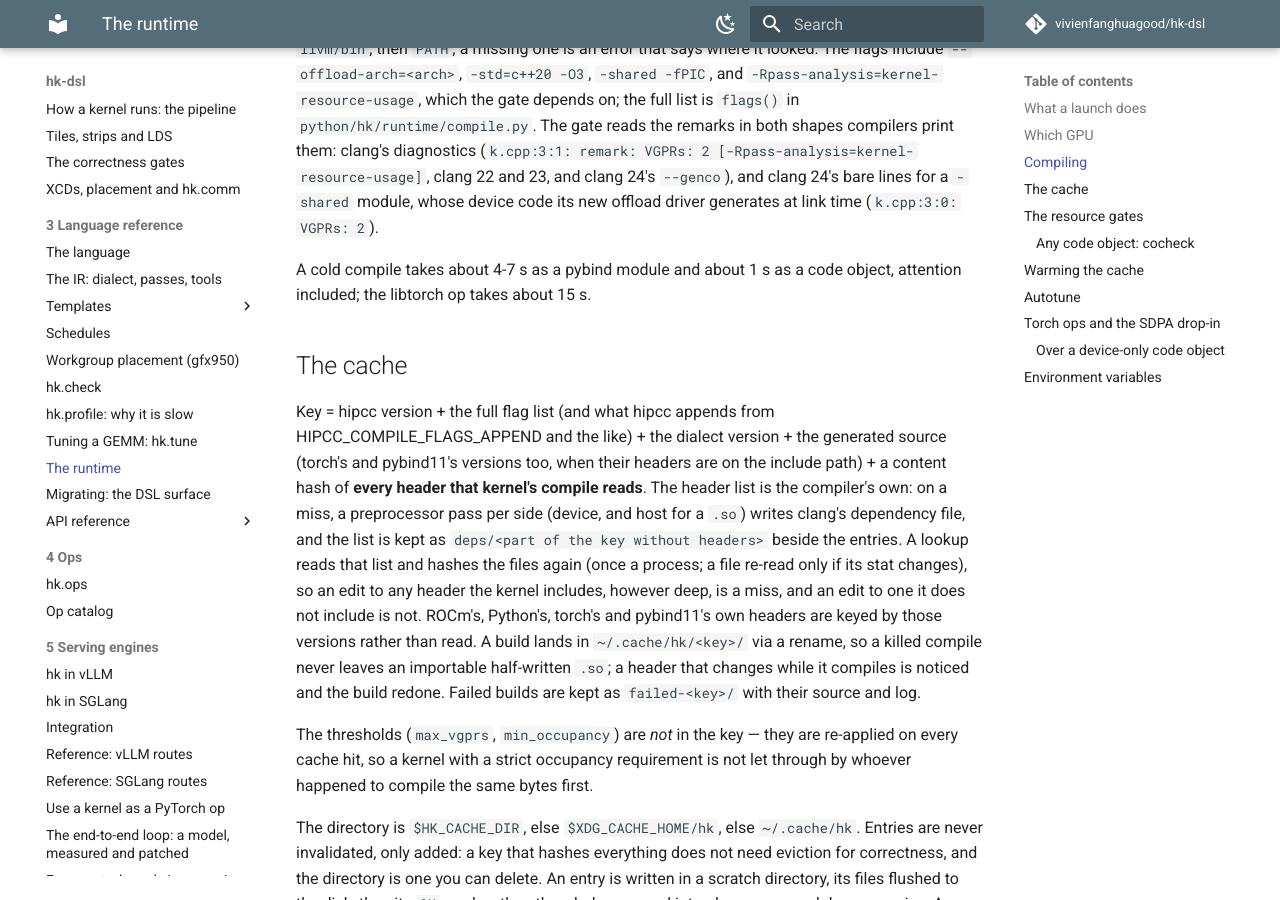
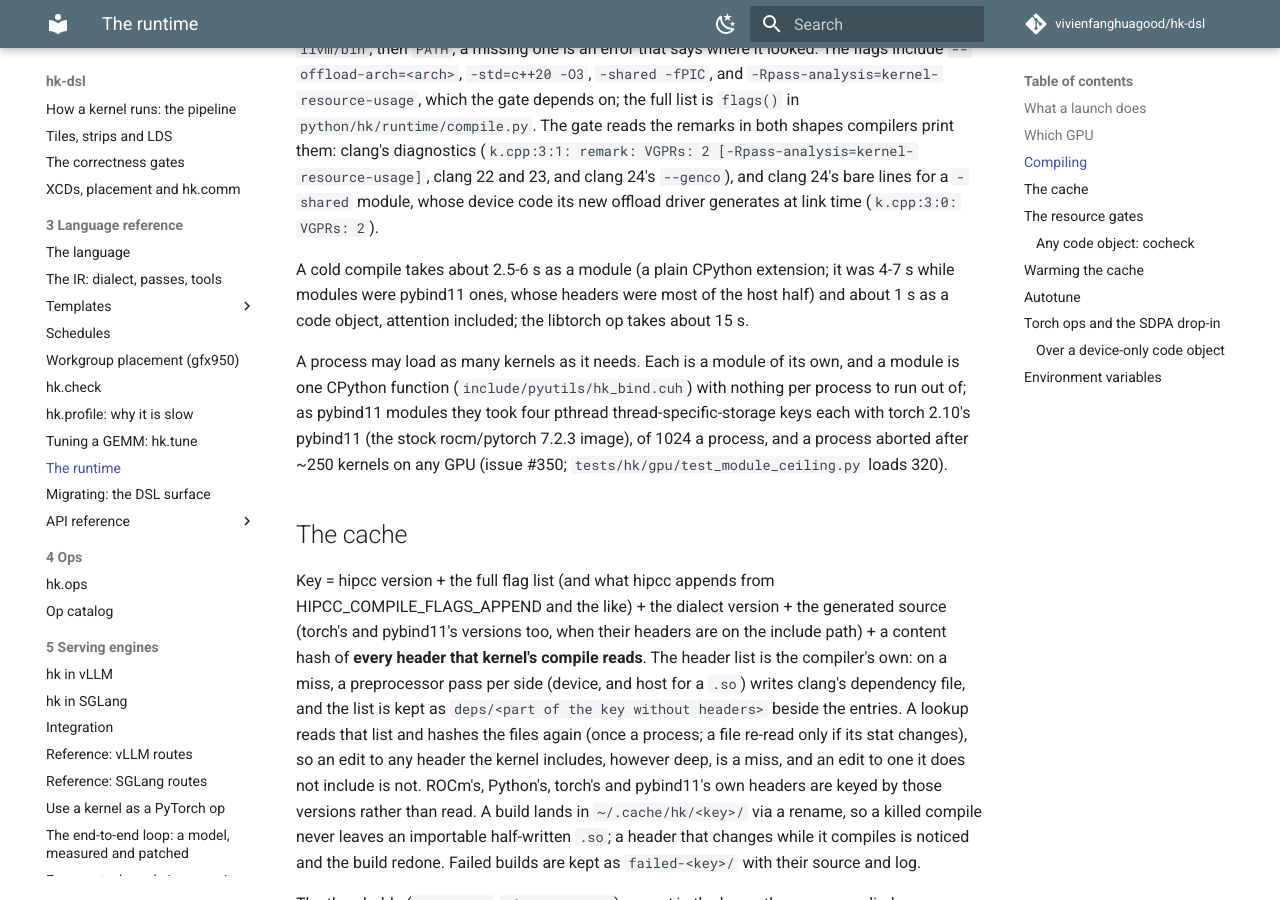
Before and after one commit to vivienfanghuagood/hk-dsl, an MkDocs documentation site: the page built from docs/runtime.md, in a window 1280 px wide and 900 px high, scrolled down 2426 px. Built offline with MkDocs 1.6.1 and Material for MkDocs 9.7.7, drawn with Linux system fonts in a browser that asks for light colours; comment, search, counter and statistics services are not loaded; some of the changed text lies outside the part shown.

Commit message:
Kernel modules as plain CPython extensions: no ~250-kernel ceiling (#350)
Every hk kernel is an extension module of its own, and they were pybind11
modules. With torch 2.10's bundled pybind11 (the stock rocm/pytorch 7.2.3
image) each module's setup took four pthread thread-specific-storage keys of
the 1024 a process has: a process starts with ~1004 free, so it aborted in the
251st kernel's import ("Fatal Python error: Aborted" in module_from_spec, or
"could not initialize the TSS key"). Measured on gfx950 and gfx1201 in that
image; 0 keys a module with the W7900D pod's and the R9700 vLLM image's
torch. The GPU tier met it twice (#277, #345 -> #349); a long-lived vLLM or
SGLang process with many hk routes would have.

A module is one function over tensors hk converts itself (to_gl), so it needs
none of pybind11: include/pyutils/hk_bind.cuh's entry / entry_on_stream are
METH_FASTCALL CPython functions built from the globals' member pointers, and
scaffold.pybind_module emits a PyModuleDef + PyInit_<HK_MODULE_NAME>. Same
tensor checks and messages; a C++ exception raises RuntimeError with its
message as before, a wrong argument count TypeError; the GIL is held as before.

- Keys: MI355X, 400 distinct kernels loaded and launched in one process, free
  keys flat at 1004 (they fell 4 a module before). Maps +6 a module.
- Compile: no pybind11 headers in the host pass -- a cold module build 7.2-8.0
  -> 2.6 s median on the W7900D pod (5 kernels, alternated twice).
- Launch: no slower; 0.2-1.0 us less a launch on the W7900D (three alternated
  cross-process pairs, host time).
- tests/hk/gpu/test_module_ceiling.py: one kernel's .so loaded from 320 paths
  (a dlopen and a module init each) and launched, and free pthread keys checked;
  fails on main in the gfx950 image (320 modules took 642 keys), passes here in
  2 s. Its own gpu_suite.sh group.
- Tests that read the scaffold's text (test_cdna, test_stream_cdna,
  test_torch_scaffold, test_emit) name the new entry points.

gfx1100 GPU tier (W7900D): every group green but rest2's test_w4a16_exllama /
test_route_paths / test_route_tune, which fail the same way on main in that
pod (a stale _mlir build; records shared within the run); gfx950 GPU: stream /
CUDA graph, strided, CDNA rows, phase2, engine contract, typeparams, the
ceiling test 268 passed.

Co-Authored-By: Claude <noreply@anthropic.com>

```diff
--- a/docs/runtime.md
+++ b/docs/runtime.md
@@ -116,8 +116,18 @@ and 23, and clang 24's `--genco`), and clang 24's bare lines for a `-shared`
 module, whose device code its new offload driver generates at link time
 (`k.cpp:3:0:     VGPRs: 2`).
 
-A cold compile takes about 4-7 s as a pybind module and about 1 s as a code
-object, attention included; the libtorch op takes about 15 s.
+A cold compile takes about 2.5-6 s as a module (a plain CPython extension;
+it was 4-7 s while modules were pybind11 ones, whose headers were most of the
+host half) and about 1 s as a code object, attention included; the libtorch
+op takes about 15 s.
+
+A process may load as many kernels as it needs. Each is a module of its own,
+and a module is one CPython function (`include/pyutils/hk_bind.cuh`) with
+nothing per process to run out of; as pybind11 modules they took four pthread
+thread-specific-storage keys each with torch 2.10's pybind11 (the stock
+rocm/pytorch 7.2.3 image), of 1024 a process, and a process aborted after
+~250 kernels on any GPU (issue #350; `tests/hk/gpu/test_module_ceiling.py`
+loads 320).
 
 ## The cache
 
@@ -377,7 +387,7 @@ that is most of a build. `hk.runtime.codeobj` compiles the kernel alone
   out-parameters and the same tensor checks as the libtorch one.
 
 Same cache, same gate. A cold compile takes about 1 s as a code object,
-4-7 s as a pybind module and about 15 s as a libtorch op
+2.5-6 s as a module and about 15 s as a libtorch op
 (`tools/hk-bench/compile_time.py` measures it).
 
 `hk.torch_op` registers over the code object by default; inside vLLM's
```
Also changed, not shown: CHANGELOG.md (+11 -0 lines), docs/tune.md (+6 -5 lines), 9 other files.
